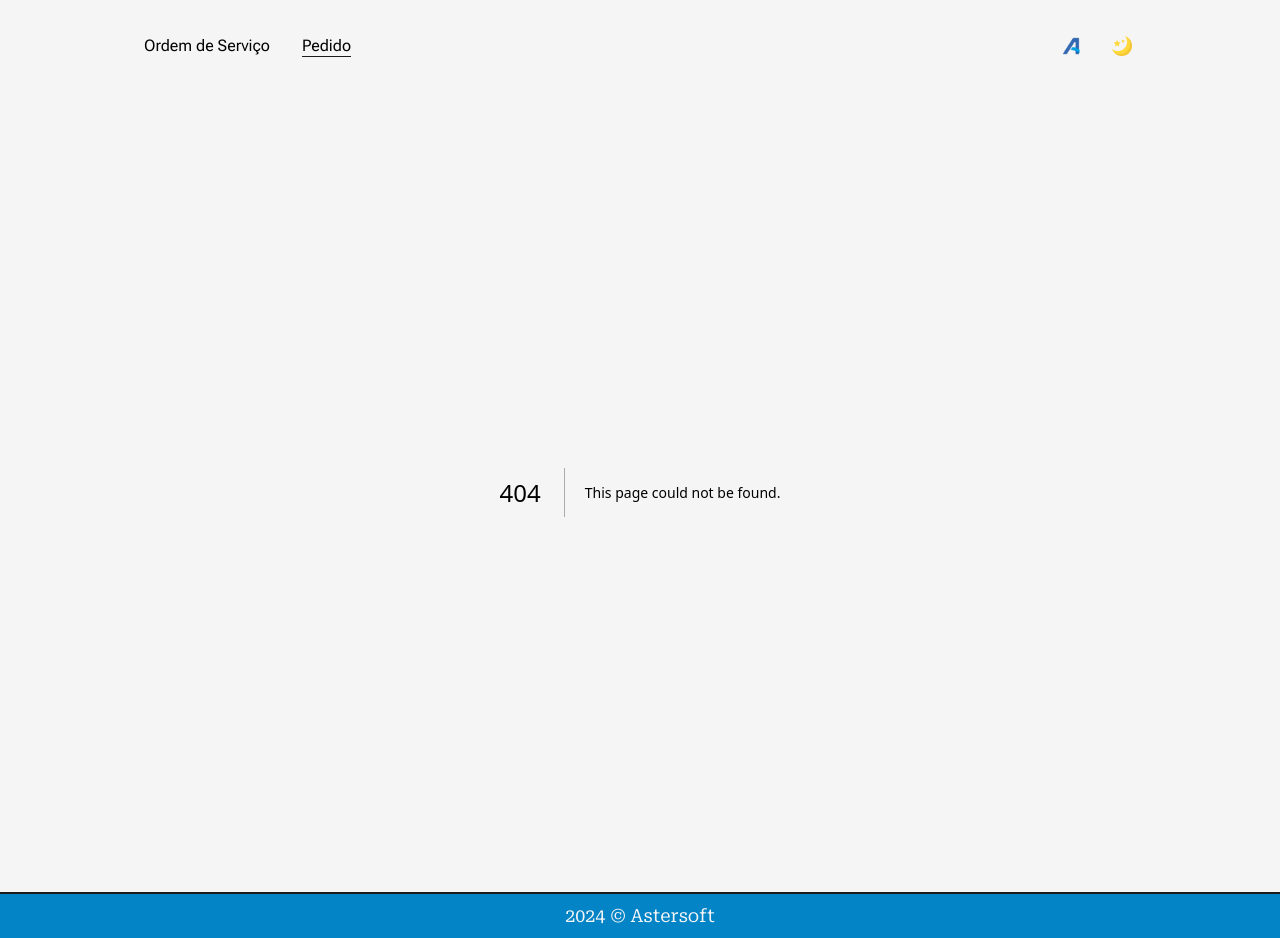
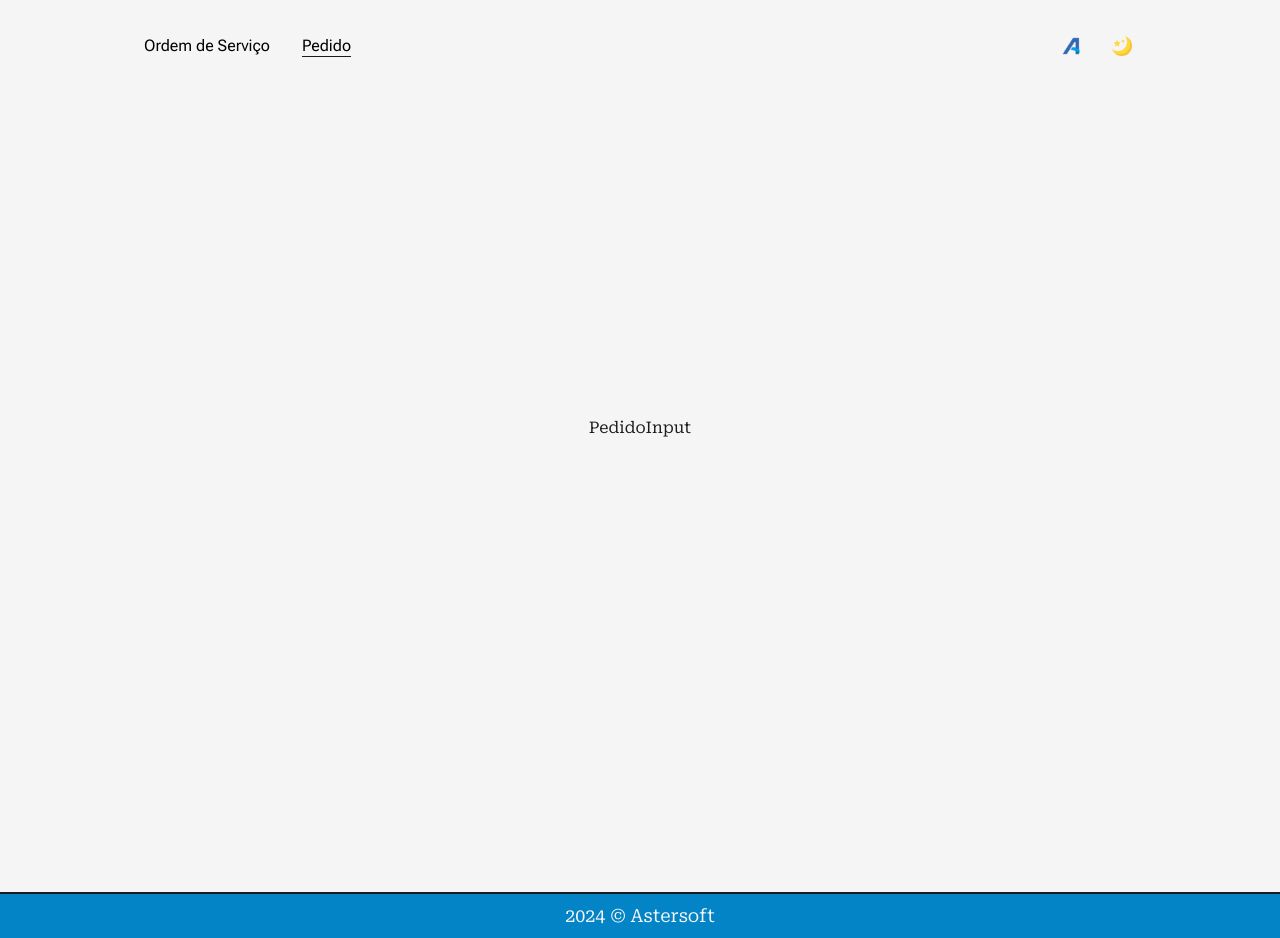
Before and after one commit to pafrasson/salesforce, a Next.js app: page /pedido in a window 1280 px wide. Before the commit this address had no page. Built offline with nearby package versions, Linux system fonts and the light colour scheme.

Commit message:
feat: pedido page created

```diff
--- a/src/components/NavBar.js
+++ b/src/components/NavBar.js
@@ -2,7 +2,6 @@ import React, { use, useState } from "react";
 import { Roboto, Roboto_Flex } from "next/font/google"
 import Link from "next/link";
 import { useRouter } from "next/router";
-import { MoonIcon, SunIcon } from "./Icons";
 import { motion } from "framer-motion";
 import useThemeSwitcher from "./hooks/useThemeSwitcher";
 import AsterIcon from "../../public/images/profile/astersofticon.png"
--- /dev/null
+++ b/src/components/PedidoInput.js
@@ -0,0 +1,9 @@
+import React from 'react'
+
+const PedidoInput = () => {
+  return (
+    <div>PedidoInput</div>
+  )
+}
+
+export default PedidoInput
--- a/src/pages/index.js
+++ b/src/pages/index.js
@@ -2,8 +2,7 @@ import Layout from '@/components/Layout'
 import Head from 'next/head'
 import Image from 'next/image'
 import { motion } from "framer-motion";
-import Link from "next/link";
-import { LinkArrow, WhatsappIcon } from '@/components/Icons'
+import OSinput from '@/components/OSinput';
 
 export default function Home() {
   return (
@@ -14,16 +13,8 @@ export default function Home() {
       </Head>
       <main className='flex items-center text-dark w-full min-h-screen dark:text-light'>
         <Layout className='pt-0 md:pt-16 sm:pt-8'>
-          <div className="flex items-center justify-between w-full lg:flex-col">
-            <motion.div className='w-1/2 md:w-full'
-              style={{ opacity: 0 }}
-              whileInView={{ opacity: 1 }}
-              whileTap={{
-                opacity: 1,
-                scale: 1.03,
-              }}
-              transition={{ duration: 0.6 }}>
-            </motion.div>
+          <div className="flex items-center justify-center w-full lg:flex-col">
+            <OSinput></OSinput>
           </div>
         </Layout>
       </main>
--- /dev/null
+++ b/src/pages/pedido.js
@@ -0,0 +1,25 @@
+import React from 'react'
+import Head from 'next/head'
+import Layout from '@/components/Layout'
+import PedidoInput from '@/components/PedidoInput'
+
+const pedido = () => {
+    return (
+        <>
+            <Head>
+                <title>Pedido</title>
+                <meta name='description' content='any description' />
+            </Head>
+            <main className='flex items-center text-dark w-full min-h-screen dark:text-light'>
+        <Layout className='pt-0 md:pt-16 sm:pt-8'>
+          <div className="flex items-center justify-center w-full lg:flex-col">
+            <PedidoInput></PedidoInput>
+          </div>
+        </Layout>
+      </main>
+
+        </>
+    )
+}
+
+export default pedido
```
